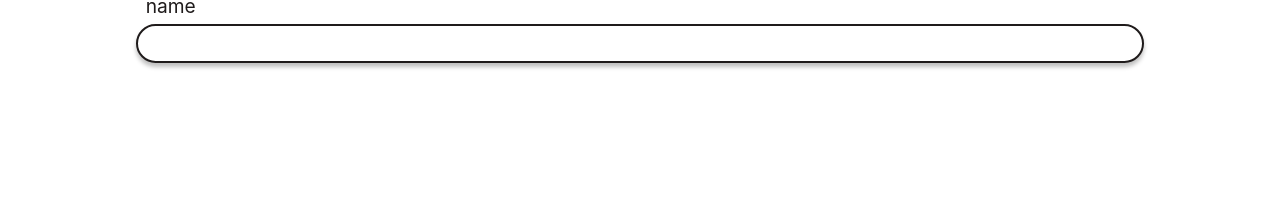
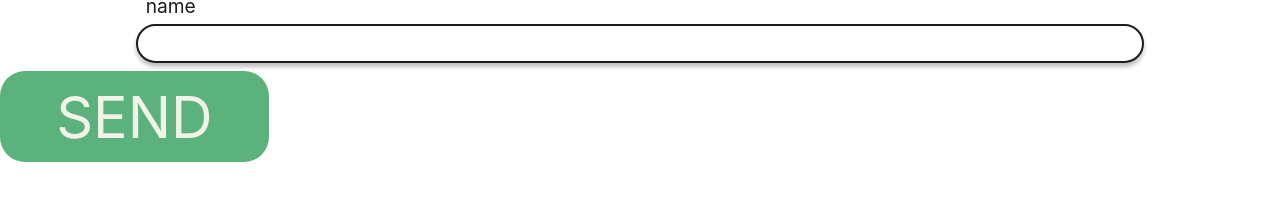
Before and after one commit to nology-tech/local, a React (Create React App) app: page / in a window 1280 px wide. Shown: the part 258-458 px from the top of the page. Built offline with nearby package versions, Linux system fonts and the light colour scheme.

Commit message:
merged changes with EK

```diff
--- /dev/null
+++ b/src/components/button/Button.jsx
@@ -0,0 +1,15 @@
+import "./Button.scss";
+
+const Button = ({ buttonText, buttonContact }) => {
+  let buttonStyle = "button";
+
+  if (buttonContact) {
+    buttonStyle = "button-contact";
+  } else {
+    buttonStyle = "button";
+  }
+
+  return <button className={buttonStyle}>{buttonText}</button>;
+};
+
+export default Button;
--- /dev/null
+++ b/src/components/button/Button.scss
@@ -0,0 +1,39 @@
+@use "../../../src/styles/reset" as *;
+@use "../../../src/styles/variables" as *;
+@use "../../styles/typography" as *;
+@use "../../styles/mixins" as *;
+
+.button {
+  background-color: $background-color;
+
+  width: 9rem;
+
+  height: 3rem;
+
+  font-size: $default-text-size;
+
+  padding: 10px 20px;
+
+  border: solid black;
+}
+
+.button-contact {
+  font-family: $text-Font-Family;
+  color: $text-color;
+
+  background-color: $green-color-palette;
+
+  width: 14rem;
+
+  height: 4.75rem;
+
+  font-size: 3rem;
+
+  font-weight: $default-font-weight;
+
+  padding: 10px 20px;
+
+  border-radius: 25px;
+
+  border: none;
+}
--- a/src/pages/Contact/Contact.jsx
+++ b/src/pages/Contact/Contact.jsx
@@ -1,5 +1,6 @@
 import Layout from "../../components/Layout/Layout";
 import LabelledInputTextField from "../../components/labelledInputTextField/labelledInputTextField";
+import Button from "../../components/button/Button";
 
 const Contact = () => {
   return (
@@ -10,6 +11,7 @@ const Contact = () => {
           inputType="text"
           labelHeader="name"
         />
+        <Button buttonText={"SEND"} buttonContact={true} />
       </Layout>
     </>
   );
--- a/src/pages/Home/Home.jsx
+++ b/src/pages/Home/Home.jsx
@@ -1,5 +1,6 @@
 import Layout from "../../components/Layout/Layout";
 import LabelledInputTextField from "../../components/labelledInputTextField/labelledInputTextField";
+import Button from "../../components/button/Button";
 
 const Home = () => {
   return (
@@ -20,6 +21,7 @@ const Home = () => {
         inputType="text"
         labelHeader="name"
       />
+      <Button buttonText={"SEND"} buttonContact={true} />
     </>
   );
 };
--- a/src/styles/_variables.scss
+++ b/src/styles/_variables.scss
@@ -14,6 +14,8 @@ $background-color: #1f1b1b;
 // base Colours
 $white: #f3f2e8;
 $black: #1f1b1b;
+
+$green-color-palette: #5bb27c;
 
 /*                          Font stuff              */
 
```
